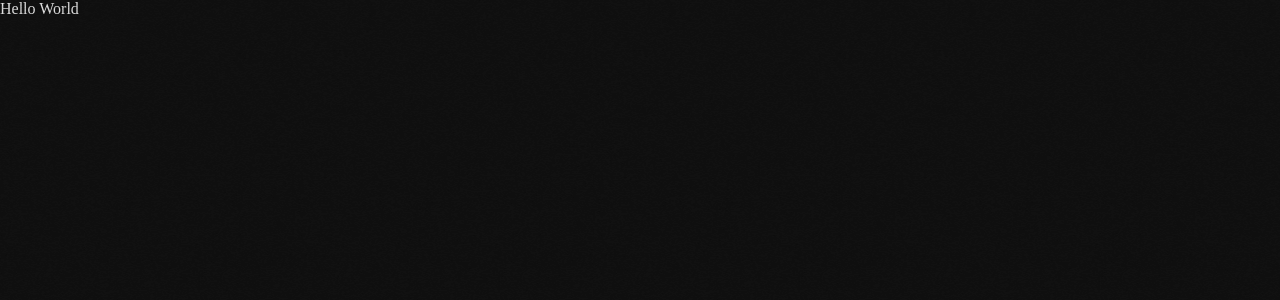
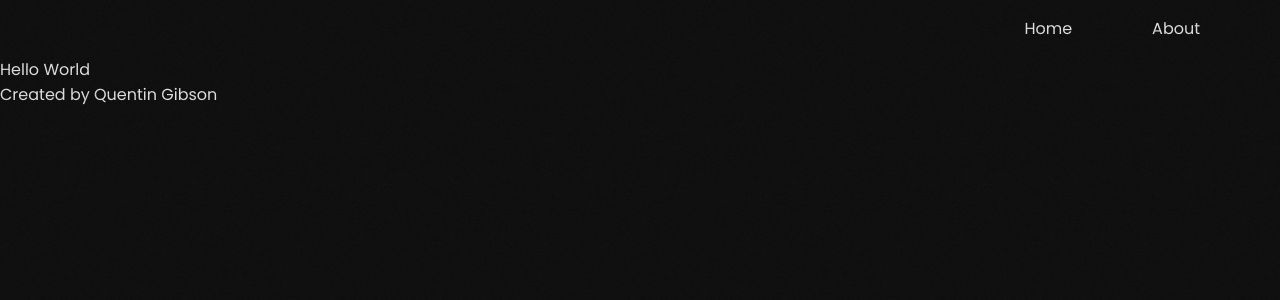
Before and after one commit to QuentinGibson/motion-portfolio, a React (Vite) app: page / in a window 1280 px wide. Shown: the top 300 px of the page. Built offline with nearby package versions, Linux system fonts and the light colour scheme.

Commit message:
create header and footer

```diff
--- a/index.html
+++ b/index.html
@@ -4,6 +4,9 @@
     <meta charset="UTF-8" />
     <link rel="icon" type="image/svg+xml" href="/vite.svg" />
     <meta name="viewport" content="width=device-width, initial-scale=1.0" />
+ <link rel="preconnect" href="https://fonts.googleapis.com">
+<link rel="preconnect" href="https://fonts.gstatic.com" crossorigin>
+<link href="https://fonts.googleapis.com/css2?family=Poppins&display=swap" rel="stylesheet">
     <title>QuentDev</title>
   </head>
   <body>
--- /dev/null
+++ b/src/Footer.tsx
@@ -0,0 +1,8 @@
+const Footer = () => {
+  return (
+
+  <footer>Created by Quentin Gibson</footer>
+  )
+}
+
+export default Footer
--- /dev/null
+++ b/src/MainMenu.tsx
@@ -0,0 +1,16 @@
+import {Link} from 'react-router-dom'
+import './menu.css'
+const MainMenu = () => {
+  return (
+    <>
+      <nav className="navigation">
+      <ul>
+        <li><Link to="/">Home</Link></li>
+        <li><Link to="about">About</Link></li>
+      </ul>
+      </nav>
+      </>
+  )
+}
+
+export default MainMenu
--- a/src/Page.tsx
+++ b/src/Page.tsx
@@ -1,7 +1,13 @@
+import MainMenu from "./MainMenu"
+import Footer from "./Footer"
 const Page = ({children}: any) => {
   return (
     <main className="app">
-    {children}
+      <div className="full-container">
+      <MainMenu />
+      {children}
+        <Footer />
+      </div>
     </main>
   )
 }
--- a/src/index.css
+++ b/src/index.css
@@ -5,4 +5,6 @@ body {
   margin: 0;
   background-color: var(--site-backgorund-color);
   color: var(--font-color);
+  font-size: 16px;
+  font-family: 'Poppins', sans-serif;
 }
--- /dev/null
+++ b/src/menu.css
@@ -0,0 +1,23 @@
+.navigation {
+  display: flex;
+  justify-content: flex-end;
+  margin-right: 5rem;
+}
+
+.navigation ul {
+  display: flex;
+  list-style-type: none;
+}
+
+.navigation a {
+  color: var(--font-color);
+  text-decoration: none;
+}
+
+.navigation ul li a:visited {
+  color: var(--font-color);
+}
+
+.navigation li:not(:last-child) {
+  margin-right: 5rem;
+}
```
